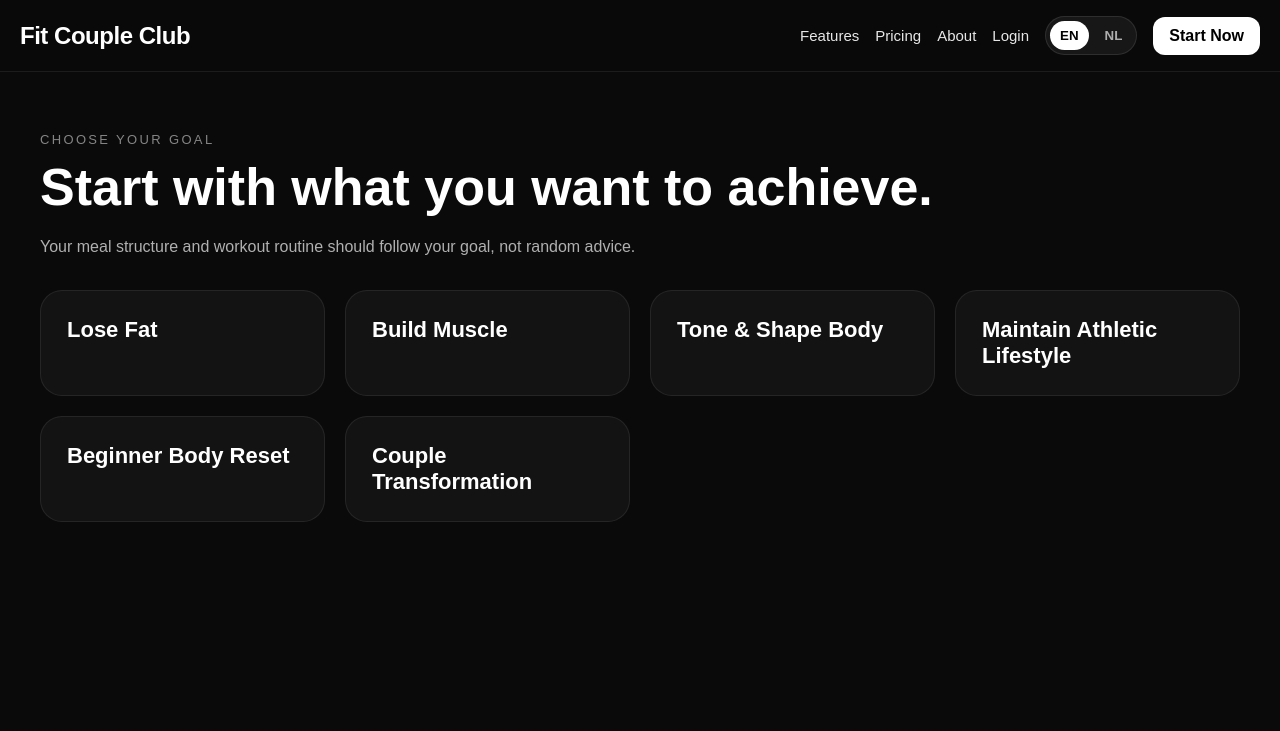
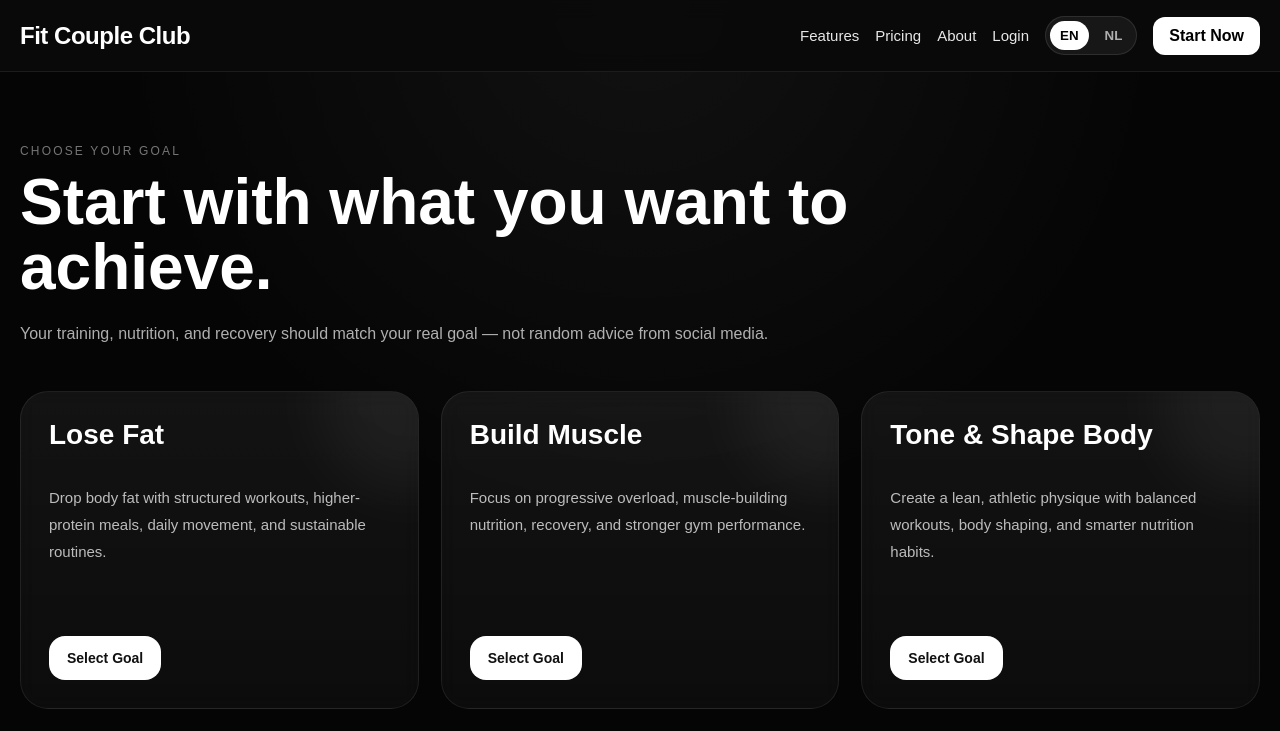
Before and after one commit to nielsvdz-ops/fit-couple-club, a Next.js app: page /goals in a window 1280 px wide. Shown: the top 731 px of the page. Built offline with nearby package versions, Linux system fonts and the light colour scheme.

Commit message:
Update page.js

```diff
--- a/app/goals/page.js
+++ b/app/goals/page.js
@@ -1,47 +1,181 @@
 import Navbar from "../../components/Navbar";
+
+const goals = [
+  {
+    title: "Lose Fat",
+    description:
+      "Drop body fat with structured workouts, higher-protein meals, daily movement, and sustainable routines.",
+  },
+  {
+    title: "Build Muscle",
+    description:
+      "Focus on progressive overload, muscle-building nutrition, recovery, and stronger gym performance.",
+  },
+  {
+    title: "Tone & Shape Body",
+    description:
+      "Create a lean, athletic physique with balanced workouts, body shaping, and smarter nutrition habits.",
+  },
+  {
+    title: "Maintain Athletic Lifestyle",
+    description:
+      "Stay fit, active, and healthy year-round with realistic structure that fits a busy lifestyle.",
+  },
+  {
+    title: "Beginner Body Reset",
+    description:
+      "Start building confidence, consistency, and healthy habits without extreme diets or overwhelming plans.",
+  },
+  {
+    title: "Couple Transformation",
+    description:
+      "Train together, stay accountable, improve consistency, and build a healthier lifestyle as a team.",
+  },
+];
 
 export default function GoalsPage() {
   return (
-    <main style={{ minHeight: "100vh", background: "#0a0a0a", color: "white" }}>
+    <main style={pageStyle}>
       <Navbar />
-      <div style={{ maxWidth: "1200px", margin: "0 auto", padding: "60px 24px 80px" }}>
-        <div style={{ marginBottom: "28px" }}>
+
+      <div style={containerStyle}>
+        <section style={heroSection}>
           <div style={eyebrowStyle}>Choose Your Goal</div>
-          <h1 style={{ fontSize: "52px", margin: "10px 0 12px" }}>Start with what you want to achieve.</h1>
-          <p style={{ color: "rgba(255,255,255,0.68)", maxWidth: "760px", lineHeight: 1.8 }}>
-            Your meal structure and workout routine should follow your goal, not random advice.
+
+          <h1 style={titleStyle}>
+            Start with what you want to achieve.
+          </h1>
+
+          <p style={subtitleStyle}>
+            Your training, nutrition, and recovery should match your real
+            goal — not random advice from social media.
           </p>
-        </div>
+        </section>
 
-        <div style={{ display: "grid", gridTemplateColumns: "repeat(auto-fit,minmax(260px,1fr))", gap: "20px" }}>
-          {[
-            "Lose Fat",
-            "Build Muscle",
-            "Tone & Shape Body",
-            "Maintain Athletic Lifestyle",
-            "Beginner Body Reset",
-            "Couple Transformation",
-          ].map((goal) => (
-            <div key={goal} style={cardStyle}>{goal}</div>
+        <section style={gridStyle}>
+          {goals.map((goal) => (
+            <div key={goal.title} style={cardStyle}>
+              <div style={cardGlow} />
+
+              <h2 style={cardTitle}>{goal.title}</h2>
+
+              <p style={cardDescription}>
+                {goal.description}
+              </p>
+
+              <button style={buttonStyle}>
+                Select Goal
+              </button>
+            </div>
           ))}
-        </div>
+        </section>
       </div>
     </main>
   );
 }
 
+const pageStyle = {
+  minHeight: "100vh",
+  background:
+    "radial-gradient(circle at top, rgba(255,255,255,0.05), transparent 40%), #050505",
+  color: "white",
+};
+
+const containerStyle = {
+  maxWidth: "1240px",
+  margin: "0 auto",
+  padding: "72px 20px 100px",
+};
+
+const heroSection = {
+  marginBottom: "42px",
+};
+
 const eyebrowStyle = {
-  fontSize: "13px",
+  fontSize: "12px",
   textTransform: "uppercase",
   letterSpacing: "0.18em",
-  color: "rgba(255,255,255,0.5)",
+  color: "rgba(255,255,255,0.45)",
+  marginBottom: "12px",
+};
+
+const titleStyle = {
+  fontSize: "clamp(36px, 6vw, 64px)",
+  lineHeight: 1.02,
+  fontWeight: "900",
+  margin: 0,
+  maxWidth: "860px",
+};
+
+const subtitleStyle = {
+  color: "rgba(255,255,255,0.68)",
+  maxWidth: "760px",
+  lineHeight: 1.9,
+  marginTop: "18px",
+  fontSize: "16px",
+};
+
+const gridStyle = {
+  display: "grid",
+  gridTemplateColumns: "repeat(auto-fit,minmax(min(100%,320px),1fr))",
+  gap: "22px",
 };
 
 const cardStyle = {
-  background: "rgba(255,255,255,0.04)",
+  position: "relative",
+  overflow: "hidden",
+  background:
+    "linear-gradient(180deg, rgba(255,255,255,0.06) 0%, rgba(255,255,255,0.03) 100%)",
   border: "1px solid rgba(255,255,255,0.08)",
-  borderRadius: "22px",
-  padding: "26px",
-  fontSize: "22px",
-  fontWeight: "700",
+  borderRadius: "28px",
+  padding: "28px",
+  display: "flex",
+  flexDirection: "column",
+  gap: "18px",
+  backdropFilter: "blur(10px)",
+  transition: "all 0.25s ease",
+  minHeight: "260px",
 };
+
+const cardGlow = {
+  position: "absolute",
+  top: "-80px",
+  right: "-80px",
+  width: "180px",
+  height: "180px",
+  background: "rgba(255,255,255,0.05)",
+  borderRadius: "999px",
+  filter: "blur(30px)",
+};
+
+const cardTitle = {
+  fontSize: "28px",
+  fontWeight: "900",
+  lineHeight: 1.1,
+  margin: 0,
+  position: "relative",
+  zIndex: 2,
+};
+
+const cardDescription = {
+  color: "rgba(255,255,255,0.72)",
+  lineHeight: 1.8,
+  fontSize: "15px",
+  position: "relative",
+  zIndex: 2,
+  flex: 1,
+};
+
+const buttonStyle = {
+  border: "none",
+  borderRadius: "16px",
+  padding: "14px 18px",
+  background: "white",
+  color: "#111",
+  fontWeight: "900",
+  fontSize: "14px",
+  cursor: "pointer",
+  width: "fit-content",
+  position: "relative",
+  zIndex: 2,
+};
```
